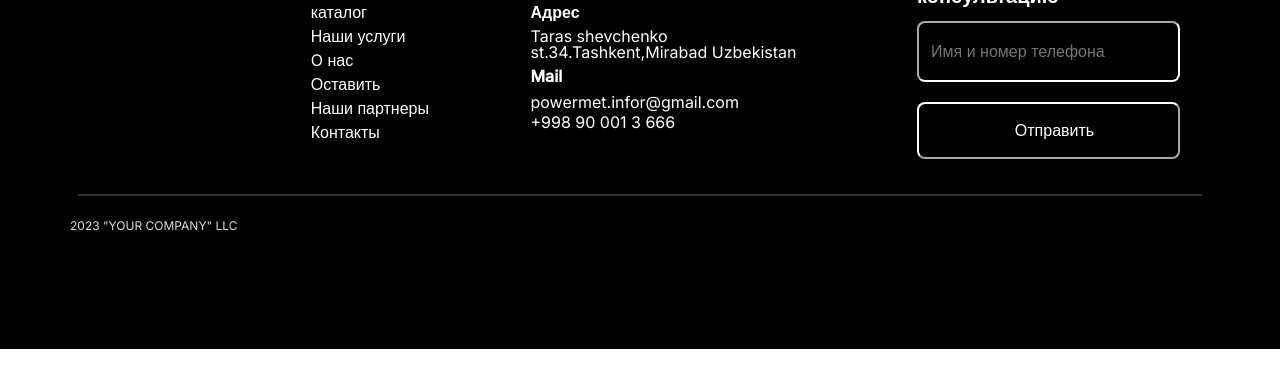
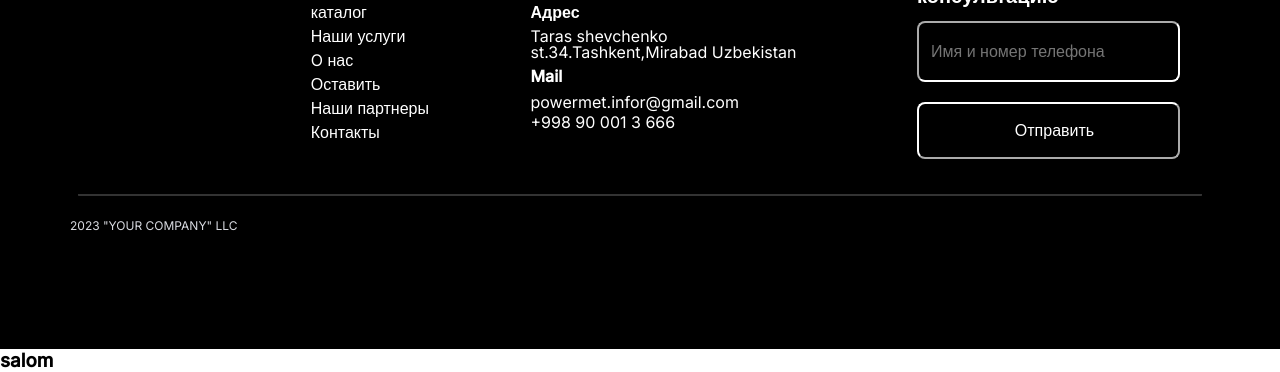
Before and after one commit to Ibroximovich/Generators_loyiha, a plain HTML site: page index.html in a window 1280 px wide. Shown: the part 3584-3956 px from the top of the page. Before the commit the page ends 3933 px from the top, so only its background shows below. Drawn offline with Linux system fonts and the light colour scheme.

Commit message:
yaniglash

```diff
--- a/index.html
+++ b/index.html
@@ -215,3 +215,4 @@
     </footer>
 </body>
 </html>
+<h3>salom</h3>
```
